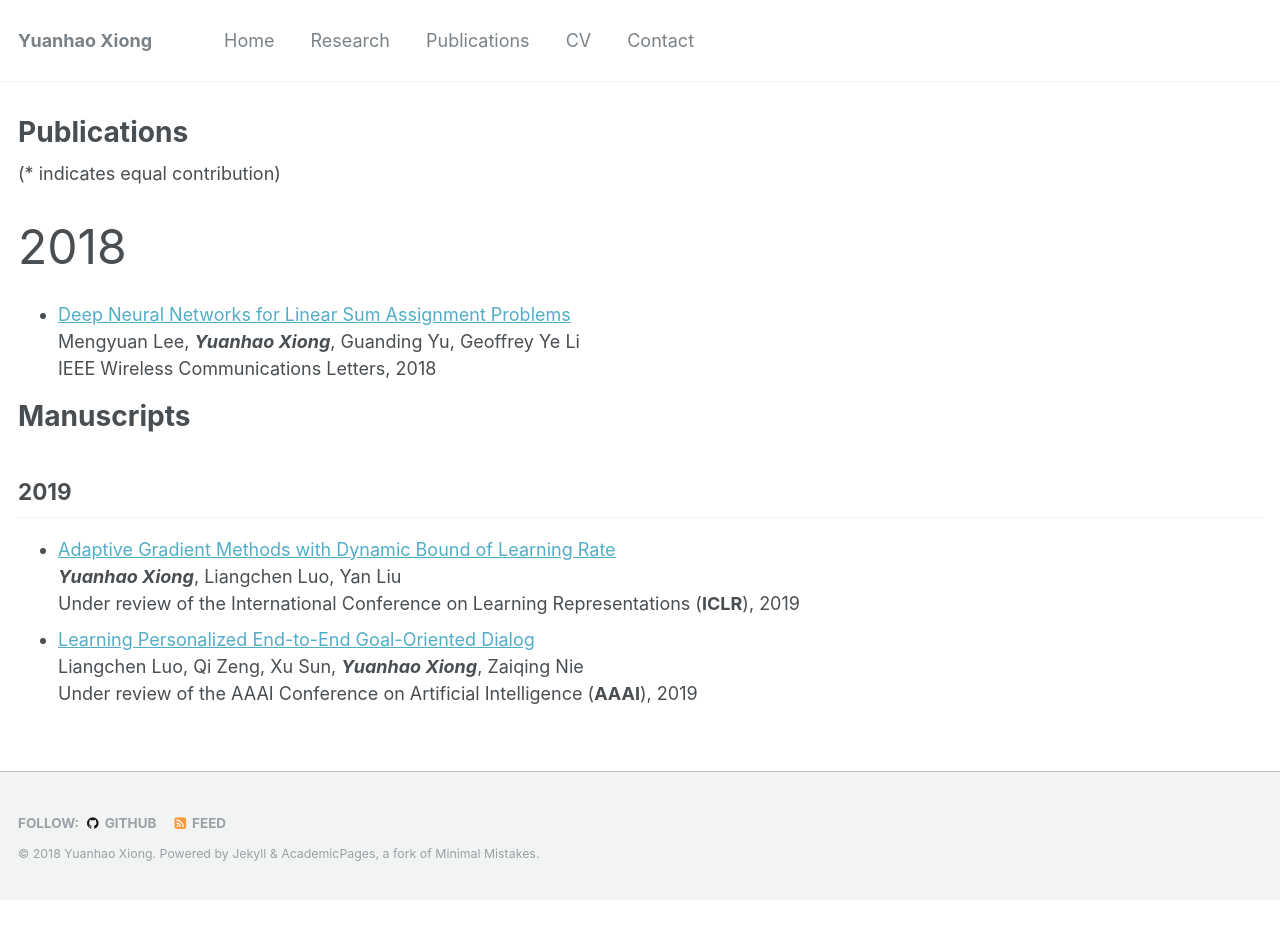
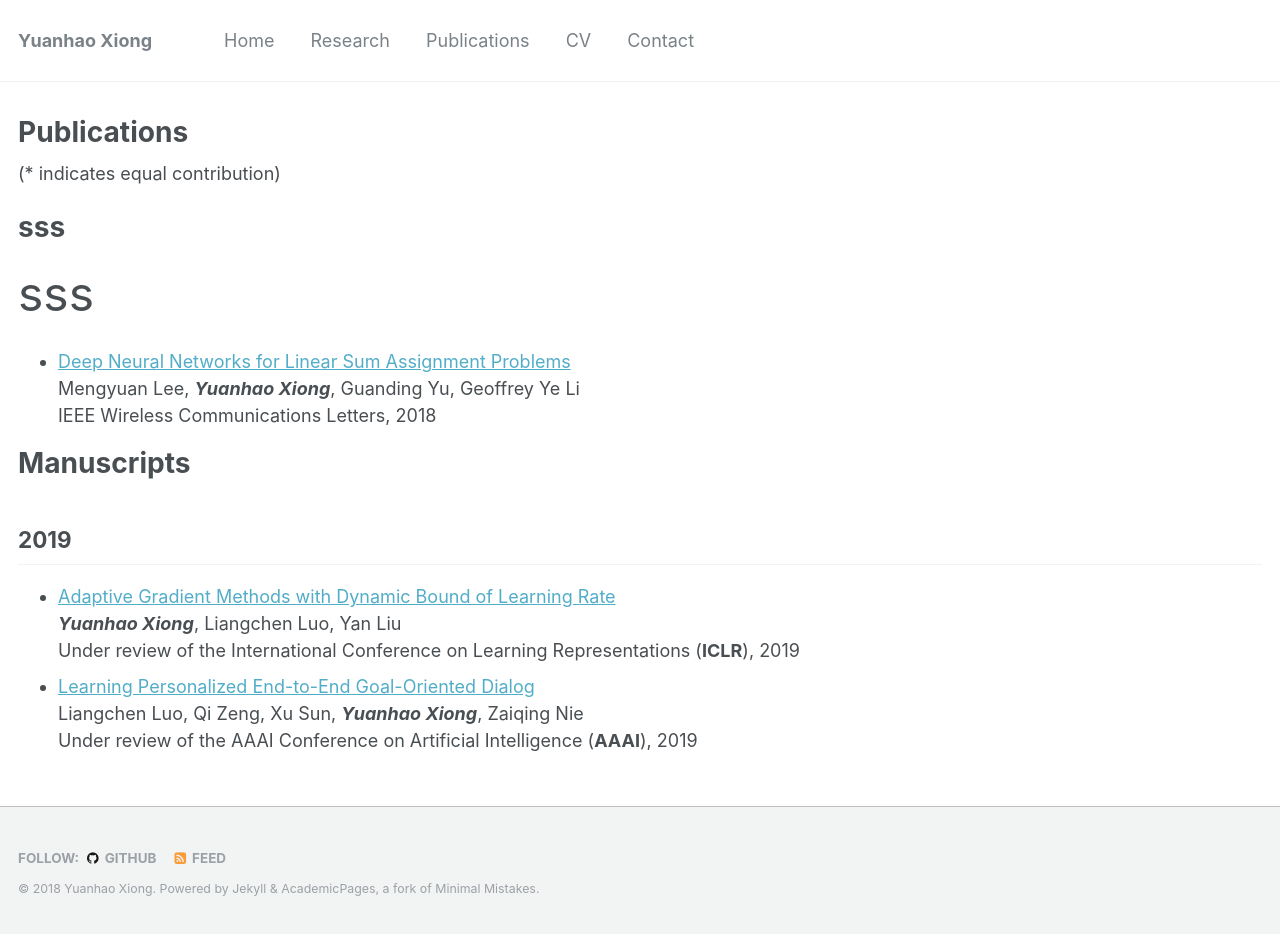
Before and after one commit to xyh97/xyh97.github.io, a Jekyll site: the page built from _pages/publications.md, in a window 1280 px wide. Built offline with Jekyll 4.4.1, drawn with Linux system fonts in a browser that asks for light colours; before the commit the page ends 900 px from its top, so only the background shows below that.

Commit message:
Update publications.md

```diff
--- a/_pages/publications.md
+++ b/_pages/publications.md
@@ -6,7 +6,8 @@ author_profile: true
 ---
 (* indicates equal contribution)
 
-<font size=20> 2018 </font>
+<h1>sss</h1>
+<font size="20">sss</font>
 
 - [Deep Neural Networks for Linear Sum Assignment Problems](https://ieeexplore.ieee.org/stamp/stamp.jsp?tp=&arnumber=8371290)
 Mengyuan Lee, ***Yuanhao Xiong***, Guanding Yu, Geoffrey Ye Li
```
